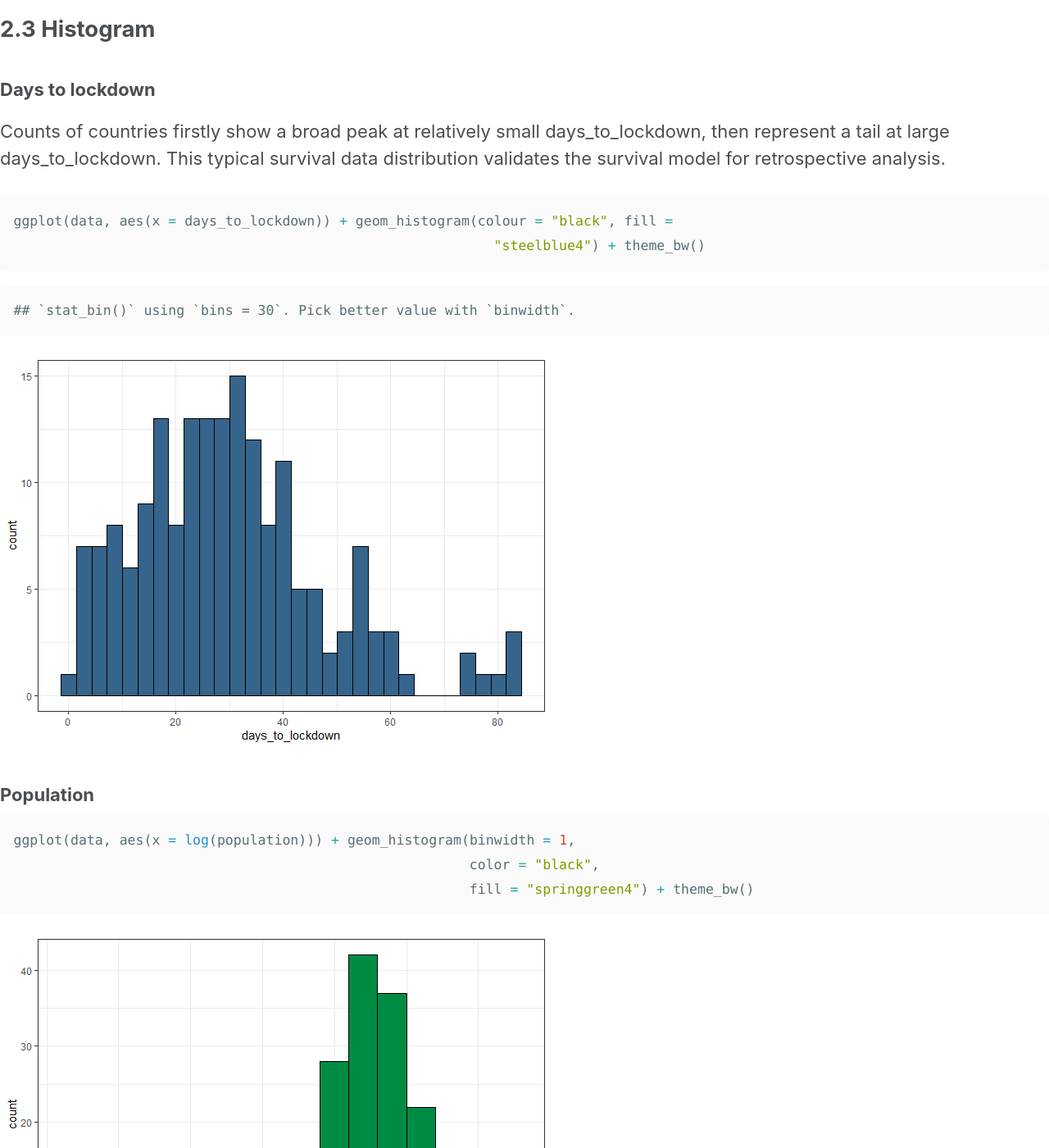
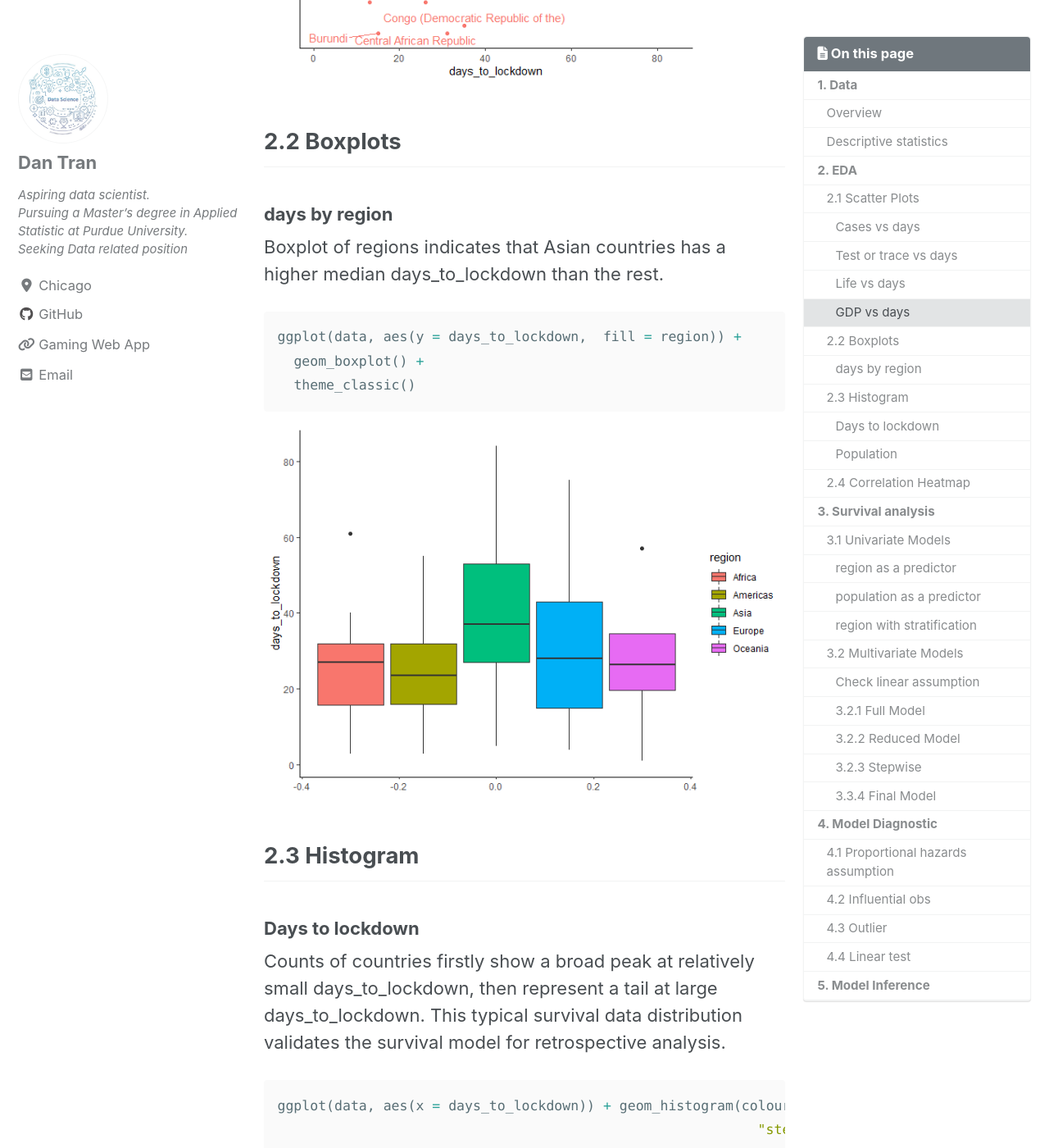
Before and after one commit to DanTran-DS/DanTran-DS.github.io, a Jekyll site: the page built from assets/projects/COVID-Survival-Analysis.md, in a window 1280 px wide and 1400 px high, scrolled down 9038 px. Shown: the whole window at 82% size. Built offline with Jekyll 4.4.1, drawn with Linux system fonts in a browser that asks for light colours; cached includes are drawn as plain includes; nearby versions of some CDN libraries; our own code applies the rules of GitHub Pages for plain Markdown files; some of the changed text lies outside the part shown.

Commit message:
added COVID post

```diff
--- a/assets/projects/COVID-Survival-Analysis.md
+++ b/assets/projects/COVID-Survival-Analysis.md
@@ -1,3 +1,16 @@
+---
+layout: single
+author_profile: true
+title: " Survival Analysis - Days to lockdown"
+excerpt: "Investigate county-level factors that affect the days it take for counties to lockdown"
+tags: [R, Statistics, Survival Analysis, COVID 19]
+comments: true
+toc: true
+toc_sticky: true
+header:
+  teaser: /assets/images/teaser/covid-19.jpg
+---
+
 Coronavirus disease 2019 (COVID-19) is an infectious disease caused by
 severe acute respiratory syndrome coronavirus 2. It was first identified
 in December 2019 in Wuhan, and has since spread globally, resulting in
```
